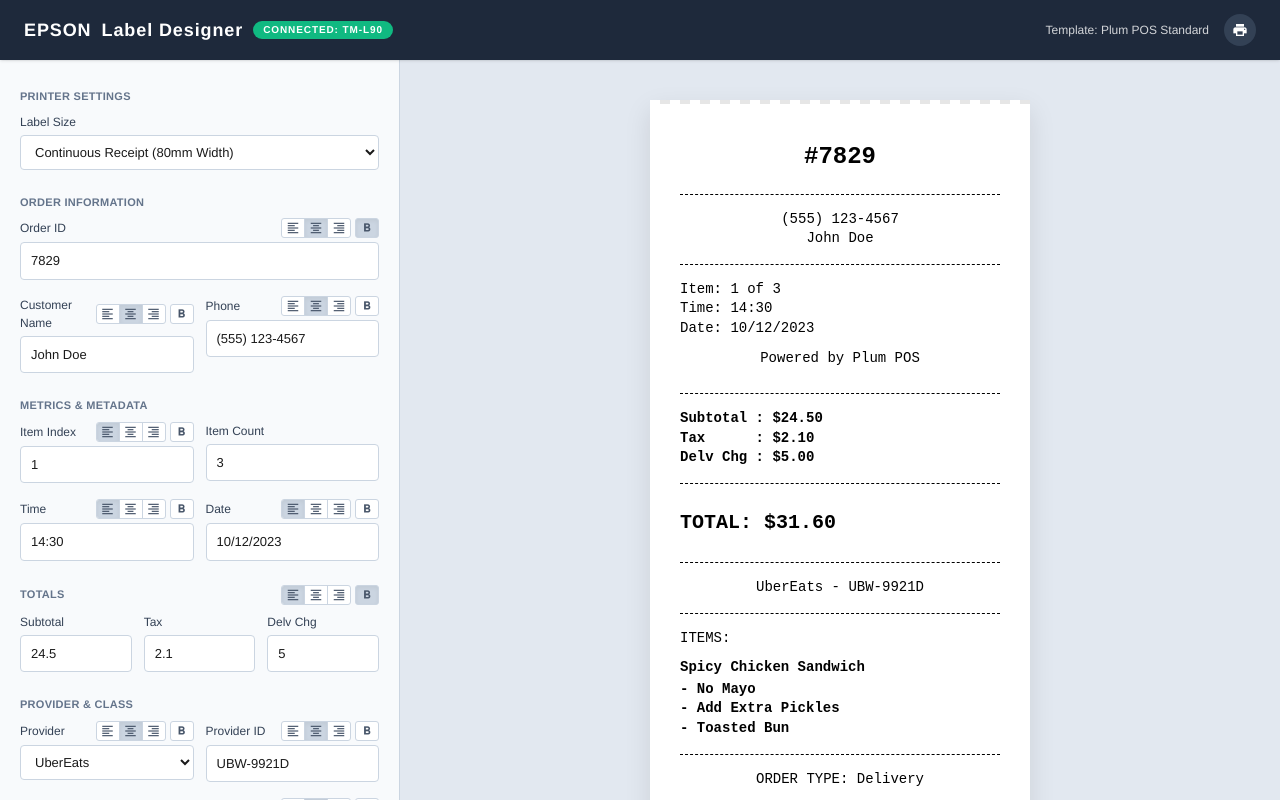
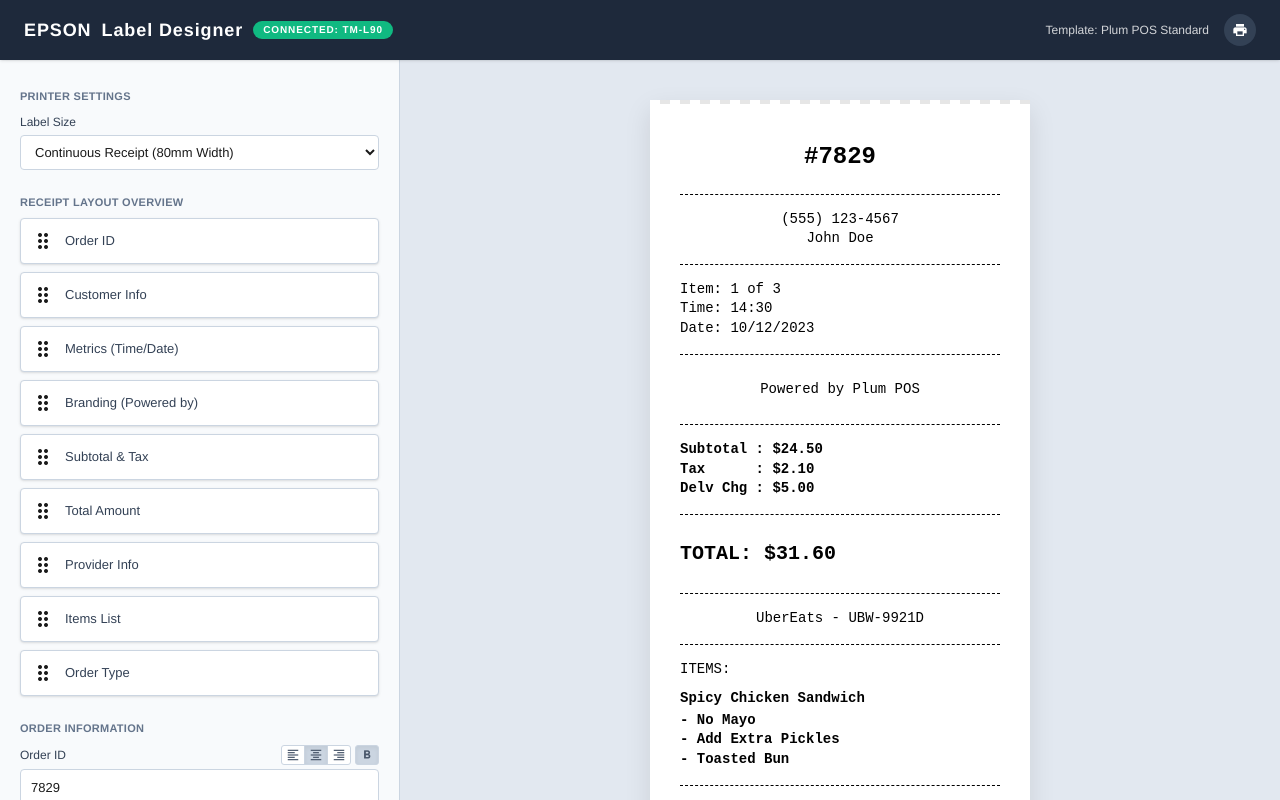
Before and after one commit to VasimHayat/espon-label-designer, an Angular app: page / in a window 1280 px wide. Built offline with nearby package versions, Linux system fonts and the light colour scheme.

Commit message:
feat: Layout drag and drop option

```diff
--- a/src/app/app.html
+++ b/src/app/app.html
@@ -55,6 +55,16 @@
               </div>
             </div>
 
+            <div class="text-[11px] text-[#64748B] uppercase mb-[8px] font-[700] tracking-wide mt-6">Receipt Layout Overview</div>
+            <div cdkDropList class="list-none p-0 m-0 space-y-[8px] mb-[16px]" (cdkDropListDropped)="dropSection($event)">
+              @for (section of layoutOptions(); track section.id) {
+                <div cdkDrag class="bg-white border border-[#CBD5E1] rounded-[4px] p-[10px] flex items-center gap-[10px] cursor-move shadow-sm hover:shadow-md transition-shadow">
+                  <mat-icon class="text-[#94A3B8] cursor-grab">drag_indicator</mat-icon>
+                  <span class="text-[13px] text-[#334155] font-medium">{{ section.label }}</span>
+                </div>
+              }
+            </div>
+
             <div class="text-[11px] text-[#64748B] uppercase mb-[8px] font-[700] tracking-wide mt-6">Order Information</div>
 
             <div class="form-group block mb-[16px]">
@@ -81,9 +91,7 @@
                 <input type="number" formControlName="itemIndex" class="w-full px-[10px] py-[8px] border border-[#CBD5E1] rounded-[4px] text-[13px] bg-white focus:outline-none focus:border-[#2563EB] focus:ring-1 focus:ring-[#2563EB] transition-colors" />
               </div>
               <div class="form-group block">
-                <label class="text-[12px] text-[#334155] mb-[4px] flex justify-between items-center font-medium">Item Count
-                  <!-- <ng-container *ngTemplateOutlet="formatToolbar; context: {field: 'itemCount'}"></ng-container> -->
-                </label>
+                <label class="text-[12px] text-[#334155] mb-[4px] flex justify-between items-center font-medium">Item Count <ng-container *ngTemplateOutlet="formatToolbar; context: {field: 'itemCount'}"></ng-container></label>
                 <input type="number" formControlName="itemCount" class="w-full px-[10px] py-[8px] border border-[#CBD5E1] rounded-[4px] text-[13px] bg-white focus:outline-none focus:border-[#2563EB] focus:ring-1 focus:ring-[#2563EB] transition-colors" />
               </div>
             </div>
@@ -222,41 +230,39 @@
                [class.overflow-hidden]="formData().labelSize !== 'continuous'"
                [class.overflow-y-auto]="formData().labelSize === 'continuous'">
 
+            @for (section of layoutOptions(); track section.id; let last = $last) {
+              @switch (section.id) {
+                @case ('header') {
                   <div class="text-[24px] mb-[5px] w-full" [ngClass]="[getAlignClass('id'), getBoldClass('id')]">#{{ formData().id }}</div>
-
-            <div class="border-t border-dashed border-[#000] my-[15px]"></div>
-
+                }
+                @case ('customer') {
                   <div class="w-full" [ngClass]="[getAlignClass('customerPhone'), getBoldClass('customerPhone')]">{{ formData().customerPhone }}</div>
                   <div class="w-full" [ngClass]="[getAlignClass('customerName'), getBoldClass('customerName')]">{{ formData().customerName }}</div>
-
-            <div class="border-t border-dashed border-[#000] my-[15px]"></div>
-
+                }
+                @case ('metrics') {
                   <div class="w-full" [ngClass]="[getAlignClass('itemIndex'), getBoldClass('itemIndex')]">Item: {{ formData().itemIndex }} of {{ formData().itemCount }}</div>
                   <div class="w-full" [ngClass]="[getAlignClass('createdTime'), getBoldClass('createdTime')]">Time: {{ formData().createdTime }}</div>
                   <div class="w-full" [ngClass]="[getAlignClass('createdDate'), getBoldClass('createdDate')]">Date: {{ formData().createdDate }}</div>
-
+                }
+                @case ('branding') {
                   <div class="my-[10px] text-center">Powered by Plum POS</div>
-
-            <div class="border-t border-dashed border-[#000] my-[15px]"></div>
-
+                }
+                @case ('subtotals') {
                   <div class="w-full" [ngClass]="[getAlignClass('total'), getBoldClass('total')]">
                     Subtotal : {{ formData().subtotal | currency:'USD':'symbol':'1.2-2' }}<br>
                     Tax&nbsp;&nbsp;&nbsp;&nbsp;&nbsp; : {{ formData().tax | currency:'USD':'symbol':'1.2-2' }}<br>
                     Delv Chg : {{ formData().deliveryFee | currency:'USD':'symbol':'1.2-2' }}
                   </div>
-
-            <div class="border-t border-dashed border-[#000] my-[15px]"></div>
-
+                }
+                @case ('total') {
                   <div class="text-[20px] my-[10px] w-full" [ngClass]="[getAlignClass('total'), getBoldClass('total')]">
                     TOTAL: {{ calculatedTotal() | currency:'USD':'symbol':'1.2-2' }}
                   </div>
-
-            <div class="border-t border-dashed border-[#000] my-[15px]"></div>
-
+                }
+                @case ('provider') {
                   <div class="w-full" [ngClass]="[getAlignClass('onlineProvider'), getBoldClass('onlineProvider')]">{{ formData().onlineProvider }} - {{ formData().onlineId }}</div>
-
-            <div class="border-t border-dashed border-[#000] my-[15px]"></div>
-
+                }
+                @case ('items') {
                   <div class="w-full">
                     <div>ITEMS:</div>
                     <div class="mt-[10px] flex flex-col gap-[15px] w-full">
@@ -274,12 +280,18 @@
                       }
                     </div>
                   </div>
+                }
+                @case ('orderClass') {
+                  <div class="w-full" [ngClass]="[getAlignClass('orderClass'), getBoldClass('orderClass')]">ORDER TYPE: {{ formData().orderClass }}</div>
+                }
+              }
 
+              @if (!last) {
                 <div class="border-t border-dashed border-[#000] my-[15px]"></div>
+              }
+            }
 
-            <div class="w-full" [ngClass]="[getAlignClass('orderClass'), getBoldClass('orderClass')]">ORDER TYPE: {{ formData().orderClass }}</div>
-
-            <div class="mt-[20px] text-[10px] opacity-50 text-center">[CUT SENSOR LINE]</div>
+            <div class="mt-[20px] text-[10px] opacity-50 text-center mt-auto flex-shrink-0">[CUT SENSOR LINE]</div>
           </div>
         } @else {
           <div class="bg-[#1e1e1e] border-l-4 border-[#2563EB] text-[#d4d4d4] rounded-lg shadow-2xl p-6 w-[480px] font-mono text-[13px] leading-relaxed whitespace-pre items-start mx-auto mb-auto relative group">
--- a/src/app/app.ts
+++ b/src/app/app.ts
@@ -3,16 +3,34 @@
 import { CommonModule } from '@angular/common';
 import { toSignal } from '@angular/core/rxjs-interop';
 import { MatIconModule } from '@angular/material/icon';
-import { RouterOutlet } from '@angular/router';
+import { DragDropModule, CdkDragDrop, moveItemInArray } from '@angular/cdk/drag-drop';
 
 @Component({
   selector: 'app-root',
-  imports: [MatIconModule, ReactiveFormsModule, CommonModule],
+  imports: [ReactiveFormsModule, CommonModule, MatIconModule, DragDropModule],
   templateUrl: './app.html',
   styleUrl: './app.scss'
 })
 export class App {
-  private fb = inject(FormBuilder);
+ private fb = inject(FormBuilder);
+
+  layoutOptions = signal([
+    { id: 'header', label: 'Order ID' },
+    { id: 'customer', label: 'Customer Info' },
+    { id: 'metrics', label: 'Metrics (Time/Date)' },
+    { id: 'branding', label: 'Branding (Powered by)' },
+    { id: 'subtotals', label: 'Subtotal & Tax' },
+    { id: 'total', label: 'Total Amount' },
+    { id: 'provider', label: 'Provider Info' },
+    { id: 'items', label: 'Items List' },
+    { id: 'orderClass', label: 'Order Type' }
+  ]);
+
+  dropSection(event: CdkDragDrop<{id: string, label: string}[]>) {
+    const newArr = [...this.layoutOptions()];
+    moveItemInArray(newArr, event.previousIndex, event.currentIndex);
+    this.layoutOptions.set(newArr);
+  }
 
   form: FormGroup = this.fb.group({
     labelSize: ['continuous'],
@@ -173,62 +191,50 @@
       itemsString += '[LEFT]';
     }
 
-    return `[INIT]
-ESC @
-${data.labelSize !== 'continuous' ? `\n[LABEL CONFIG]\nSIZE: ${data.labelSize} inches\n` : ''}
-${this.getEscPosAlign('id')}
-DOUBLE HEIGHT + DOUBLE WIDTH
-${this.getEscPosBoldText('id', '#' + data.id)}
+    let payload = `[INIT]\nESC @\n`;
+    if (data.labelSize !== 'continuous') {
+      payload += `[LABEL CONFIG]\nSIZE: ${data.labelSize} inches\n\n`;
+    }
 
-[NORMAL SIZE]
---------------------------------
+    const sections = this.layoutOptions();
+    sections.forEach((section, index) => {
+      switch(section.id) {
+        case 'header':
+          payload += `${this.getEscPosAlign('id')}\nDOUBLE HEIGHT + DOUBLE WIDTH\n${this.getEscPosBoldText('id', '#' + data.id)}\n\n[NORMAL SIZE]\n`;
+          break;
+        case 'customer':
+          payload += `${this.getEscPosAlign('customerPhone')}\n${this.getEscPosBoldText('customerPhone', data.customerPhone)}\n${this.getEscPosAlign('customerName')}\n${this.getEscPosBoldText('customerName', data.customerName)}\n`;
+          break;
+        case 'metrics':
+          payload += `${this.getEscPosAlign('itemIndex')}\n${this.getEscPosBoldText('itemIndex', 'Item: ' + data.itemIndex + ' of ' + data.itemCount)}\n${this.getEscPosAlign('createdTime')}\n${this.getEscPosBoldText('createdTime', 'Time: ' + data.createdTime)}\n${this.getEscPosAlign('createdDate')}\n${this.getEscPosBoldText('createdDate', 'Date: ' + data.createdDate)}\n`;
+          break;
+        case 'branding':
+          payload += `[CENTER]\nPowered by Plum POS\n`;
+          break;
+        case 'subtotals':
+          payload += `${this.getEscPosAlign('total')}\n${this.getEscPosBoldText('total', 'Subtotal : $' + this.formatCurrency(data.subtotal) + '\\nTax      : $' + this.formatCurrency(data.tax) + '\\nDelv Chg : $' + this.formatCurrency(data.deliveryFee))}\n`;
+          break;
+        case 'total':
+          payload += `${this.getEscPosAlign('total')}\n[BIG FONT ON]\n${this.getEscPosBoldText('total', 'TOTAL: $' + this.formatCurrency(total))}\n[BIG FONT OFF]\n`;
+          break;
+        case 'provider':
+          payload += `${this.getEscPosAlign('onlineProvider')}\n${this.getEscPosBoldText('onlineProvider', data.onlineProvider)} - ${this.getEscPosBoldText('onlineId', data.onlineId)}\n`;
+          break;
+        case 'items':
+          payload += `[LEFT]\nITEMS:${itemsString}\n`;
+          break;
+        case 'orderClass':
+          payload += `${this.getEscPosAlign('orderClass')}\n${this.getEscPosBoldText('orderClass', 'ORDER TYPE: ' + data.orderClass)}\n`;
+          break;
+      }
 
-${this.getEscPosAlign('customerPhone')}
-${this.getEscPosBoldText('customerPhone', data.customerPhone)}
-${this.getEscPosAlign('customerName')}
-${this.getEscPosBoldText('customerName', data.customerName)}
+      if (index < sections.length - 1) {
+        payload += `--------------------------------\n\n`;
+      }
+    });
 
---------------------------------
-
-${this.getEscPosAlign('itemIndex')}
-${this.getEscPosBoldText('itemIndex', 'Item: ' + data.itemIndex + ' of ' + data.itemCount)}
-${this.getEscPosAlign('createdTime')}
-${this.getEscPosBoldText('createdTime', 'Time: ' + data.createdTime)}
-${this.getEscPosAlign('createdDate')}
-${this.getEscPosBoldText('createdDate', 'Date: ' + data.createdDate)}
-
-[CENTER]
-Powered by Plum POS
-
---------------------------------
-
-${this.getEscPosAlign('total')}
-${this.getEscPosBoldText('total', 'Subtotal : $' + this.formatCurrency(data.subtotal) + '\\nTax      : $' + this.formatCurrency(data.tax) + '\\nDelv Chg : $' + this.formatCurrency(data.deliveryFee))}
-
---------------------------------
-
-${this.getEscPosAlign('total')}
-[BIG FONT ON]
-${this.getEscPosBoldText('total', 'TOTAL: $' + this.formatCurrency(total))}
-[BIG FONT OFF]
-
---------------------------------
-
-${this.getEscPosAlign('onlineProvider')}
-${this.getEscPosBoldText('onlineProvider', data.onlineProvider)} - ${this.getEscPosBoldText('onlineId', data.onlineId)}
-
---------------------------------
-
-[LEFT]
-ITEMS:${itemsString}
---------------------------------
-
-${this.getEscPosAlign('orderClass')}
-${this.getEscPosBoldText('orderClass', 'ORDER TYPE: ' + data.orderClass)}
-
-[FEED + CUT]
-ESC d 3
-GS V 1`;
+    payload += `\n[FEED + CUT]\nESC d 3\nGS V 1`;
+    return payload;
   }
 
   handlePrint() {
```
Lines whose indentation alone changed are shown as unchanged.
